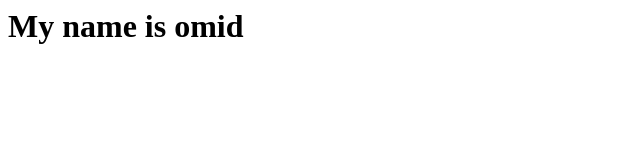
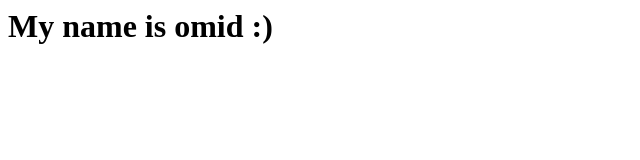
Before and after one commit to omidshafai/omidshafai.github.io, a plain HTML site: page index.html in a window 1280 px wide. Shown: the full height of the page, 0-640 px from the left. Drawn offline with Linux system fonts and the light colour scheme.

Commit message:
third commit

```diff
--- a/index.html
+++ b/index.html
@@ -1,5 +1,5 @@
 <html>
 <body>
-	<h1>My name is omid</hr>
+	<h1>My name is omid :)</hr>
 </body>
 </html>
```
